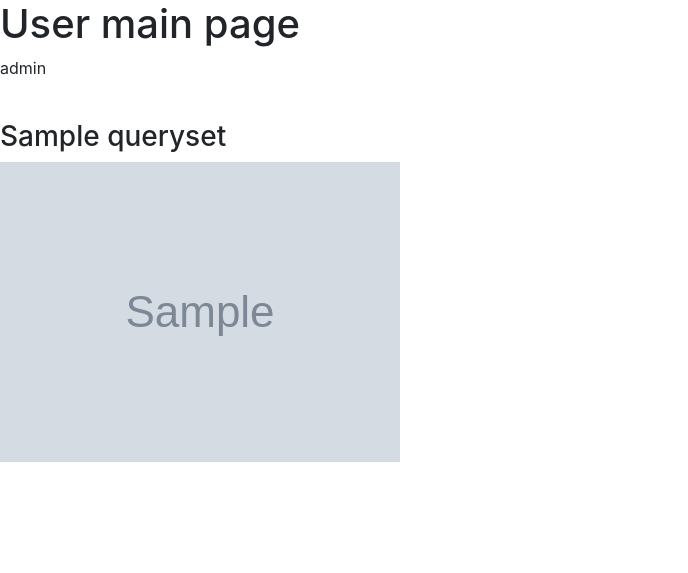
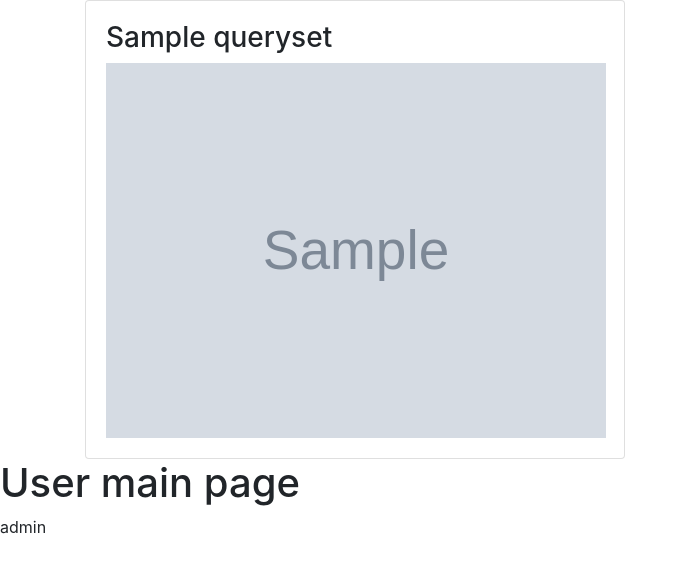
Before and after one commit to Erikyy/Kooliprojekt_TA-18E_Erik_Harald, a Django app: template webgallery/gallery/templates/pages/home.html in a window 1280 px wide. Shown: the part 56-629 px from the top of the page, without its empty margins (0-688 px from the left). Run offline with Django 3.2, Linux system fonts and the light colour scheme; a user stored in the database is signed in; data comes from the database, SQL or seed files in the repository; both versions use the stored data as it was after the commit; tables that the repository leaves empty hold one stand-in row (values such as "Sample post"); the template is opened without the code that fills it: most values are stand-ins (such as "Sample title", 1, 10 or a date in 2020); grey boxes marked "Sample" are stand-in pictures; some libraries are stand-ins or nearby versions.

Commit message:
Add detail view

```diff
--- a/webgallery/gallery/static/css/style.css
+++ b/webgallery/gallery/static/css/style.css
@@ -0,0 +1,9 @@
+.card-aa{
+    width: 100%;
+    height: auto;
+}
+.g-img{
+    width: 500px;
+    height: auto;
+    object-fit: contain;
+}
--- a/webgallery/gallery/templates/base.html
+++ b/webgallery/gallery/templates/base.html
@@ -4,6 +4,8 @@
     <meta charset="utf-8">
     <title>{{ page_title }}</title>
     <link rel="stylesheet" href="https://stackpath.bootstrapcdn.com/bootstrap/4.5.2/css/bootstrap.min.css">
+    {% load static %}
+    <link rel="stylesheet" href="{% static 'css/style.css' %}">
   </head>
   <body>
     <div class="wrap">
--- a/webgallery/gallery/templates/pages/home.html
+++ b/webgallery/gallery/templates/pages/home.html
@@ -1,15 +1,42 @@
 {% extends 'base.html'%}
 {% block content %}
 {% if user.is_authenticated %}
+<div class="container">
+    <div class="row">
 
+            {% for queryset in querysets %}
+            <div class="col-sm-6">
+            <div class="card card-aa">
+                <div class="card-body">
+                    <h3>{{ queryset.title }}</h3>
+                    <a href="{% url 'gallery:detail' %}"><img class="g-img" src="{{ queryset.post_img.url }}" alt=""></a>
+                </div>
+            </div>
+            </div>
+             {% endfor %}
+
+    </div>
+</div>
     <h1>User main page</h1>
     <p>{{ user.username }}</p>
     <img src="{{ request.user.userprofile.profile_pic.url }}" alt="">
-    {% for queryset in querysets %}
 
-        <h3>{{ queryset.title }}</h3>
-        <img src="{{ queryset.post_img.url }}" alt="">
-    {% endfor %}
+
+
+
+
+
+
+
+
+
+
+
+
+
+
+
+
 {% else %}
     <p>Please <a href="{% url 'gallery:login' %}">login</a> first</p>
 
--- a/webgallery/gallery/urls.py
+++ b/webgallery/gallery/urls.py
@@ -11,6 +11,7 @@ urlpatterns = [
     path('logout/', views.user_logout, name="logout"),
     path('home/', views.home, name="home"),
     path('add_img/', views.createpost, name="add_img"),
+    path('detail/', views.detail, name="detail"),
 ]
 urlpatterns += static(settings.MEDIA_URL, document_root=settings.MEDIA_ROOT)
 urlpatterns += static(settings.STATIC_URL, document_root=settings.STATIC_ROOT)
--- a/webgallery/gallery/views.py
+++ b/webgallery/gallery/views.py
@@ -28,7 +28,11 @@ def removepost(request):
 
 @login_required
 def detail(request):
-    pass
+    private = Post.objects.private_posts(user=request.user)
+    queryset = private.all()
+
+    context = {'page_title':'test', 'queryset': queryset}
+    return render(request, 'pages/detail.html', context)
 
 
 @login_required
--- a/webgallery/webgallery/settings.py
+++ b/webgallery/webgallery/settings.py
@@ -15,6 +15,7 @@ from pathlib import Path
 # Build paths inside the project like this: BASE_DIR / 'subdir'.
 BASE_DIR = Path(__file__).resolve().parent.parent
 MEDIA_DIR = BASE_DIR / 'gallery/static/images/media'
+STATIC_DIR = BASE_DIR / 'gallery/static/'
 
 # Quick-start development settings - unsuitable for production
 # See https://docs.djangoproject.com/en/3.1/howto/deployment/checklist/
@@ -120,6 +121,6 @@ USE_TZ = True
 # https://docs.djangoproject.com/en/3.1/howto/static-files/
 
 STATIC_URL = '/static/'
-
+STATIC_ROOT = STATIC_DIR
 MEDIA_ROOT = MEDIA_DIR
 MEDIA_URL = '/media/'
```
Also changed, not shown: webgallery/gallery/templates/pages/detail.html (+10 -0 lines), webgallery/db.sqlite3.
